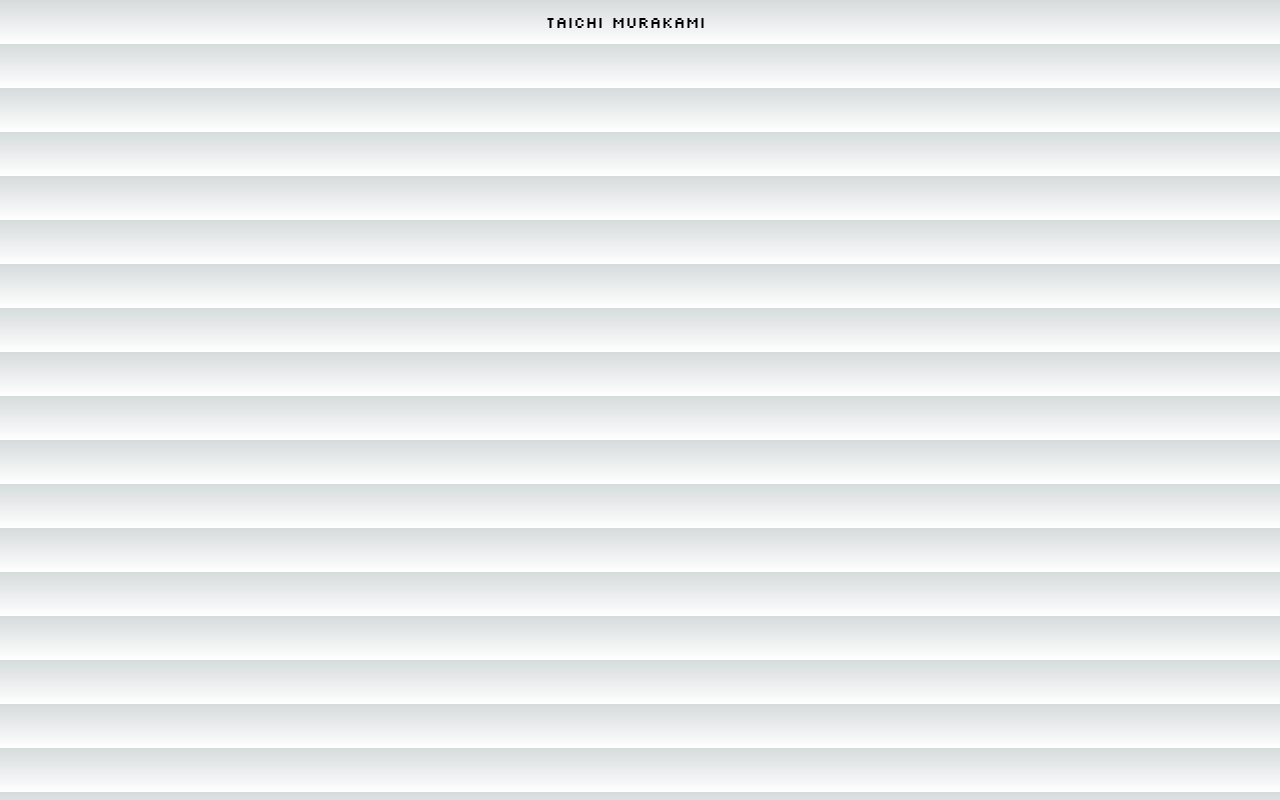
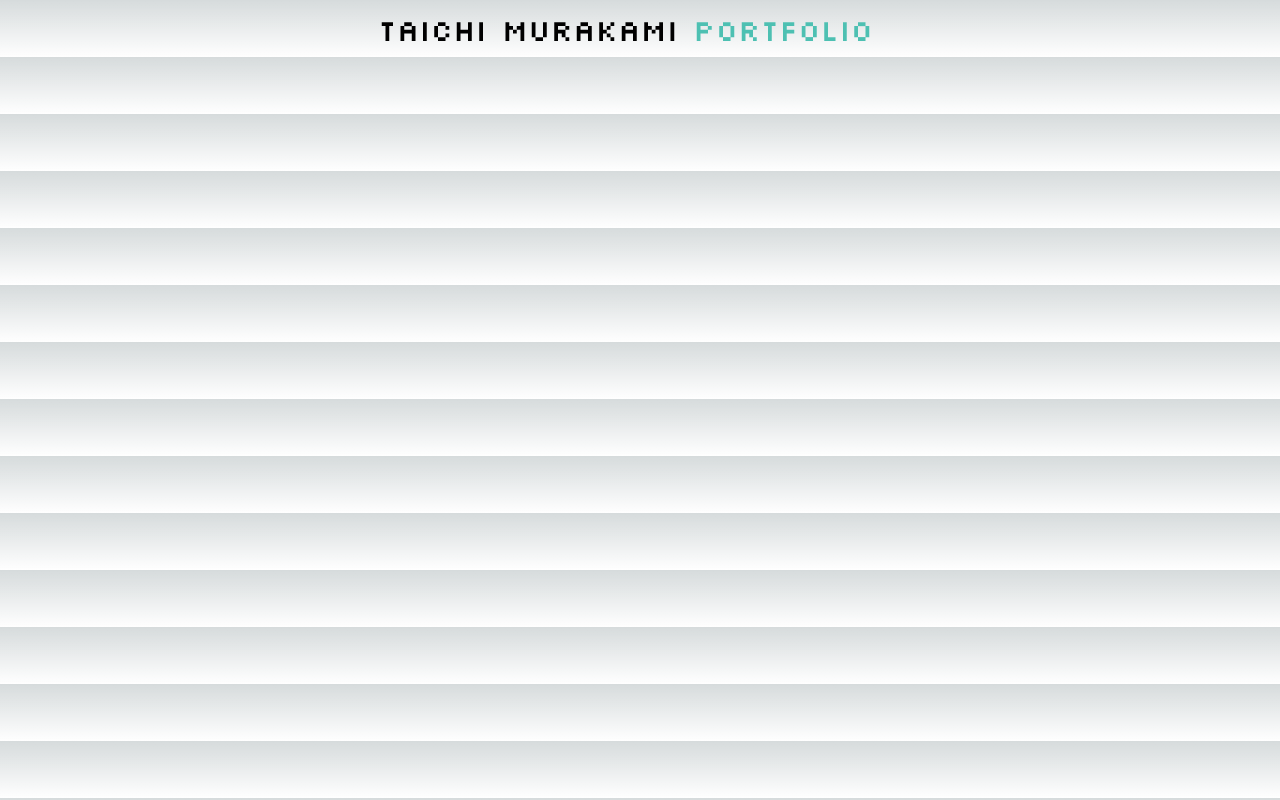
Before and after one commit to taichimurakami-github/taichimurakami-portfolio-2023, a Next.js app: page / in a window 1280 px wide. Built offline with nearby package versions, Linux system fonts and the light colour scheme; a web font is replaced by a local one.

Commit message:
Use updated TypingAnimatedText

```diff
--- a/pages/index.tsx
+++ b/pages/index.tsx
@@ -29,17 +29,24 @@ export default function Home() {
       </Head>
       <PointerTraceCircle />
       <main className="w-full overflow-hidden">
-        <h1 className="text-center">
+        <h1 className="text-center text-3xl">
           <TypingAnimatedText
+            id="atxt_page_title"
             contents={[
               {
-                text: 'TAICHI MURAKAMI',
+                text: 'TAICHI MURAKAMI ',
                 font: silkscreen_regular,
                 class: 'white',
                 typingInterval_ms: 50,
+                afterInterval_ms: 0,
+              },
+              {
+                text: 'portfolio',
+                font: silkscreen_regular,
+                class: 'text-emerald-1',
+                typingInterval_ms: 50,
               },
             ]}
-            typingInterval_ms={50}
           />
         </h1>
       </main>
```
